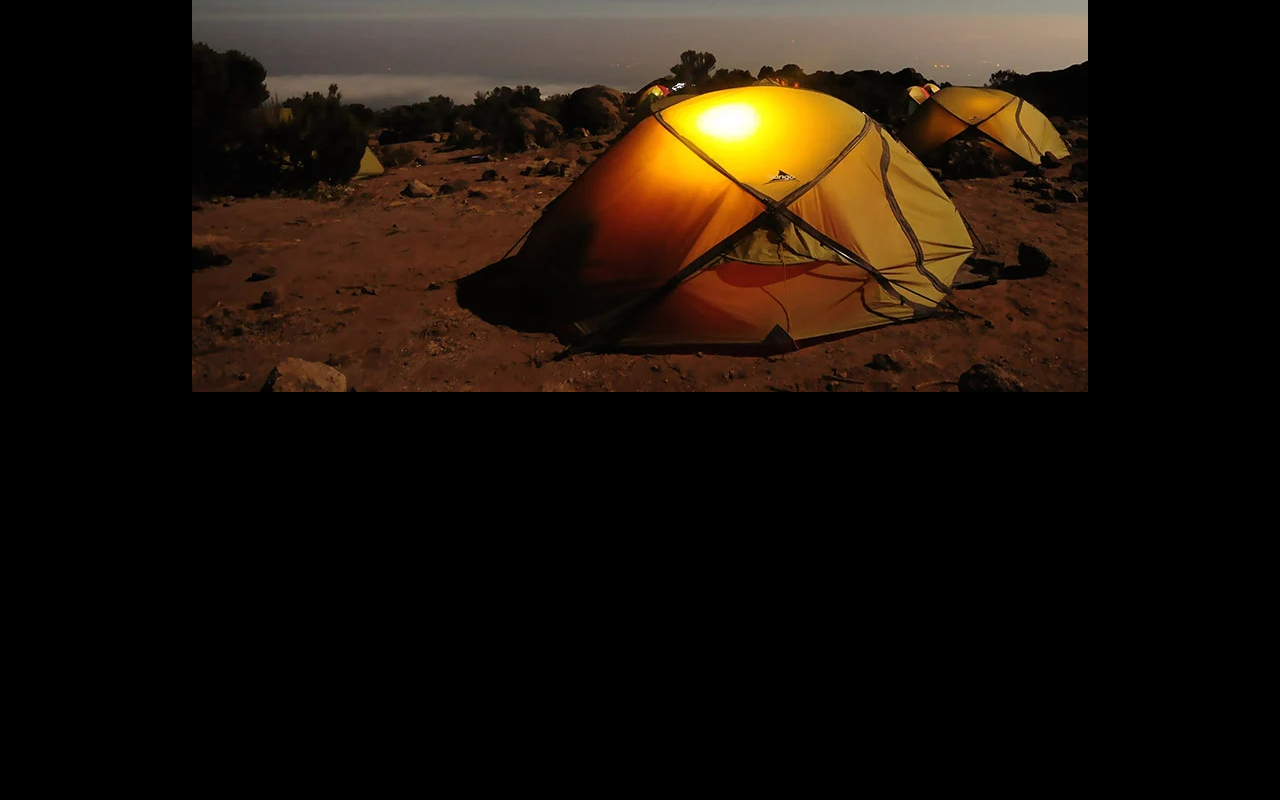
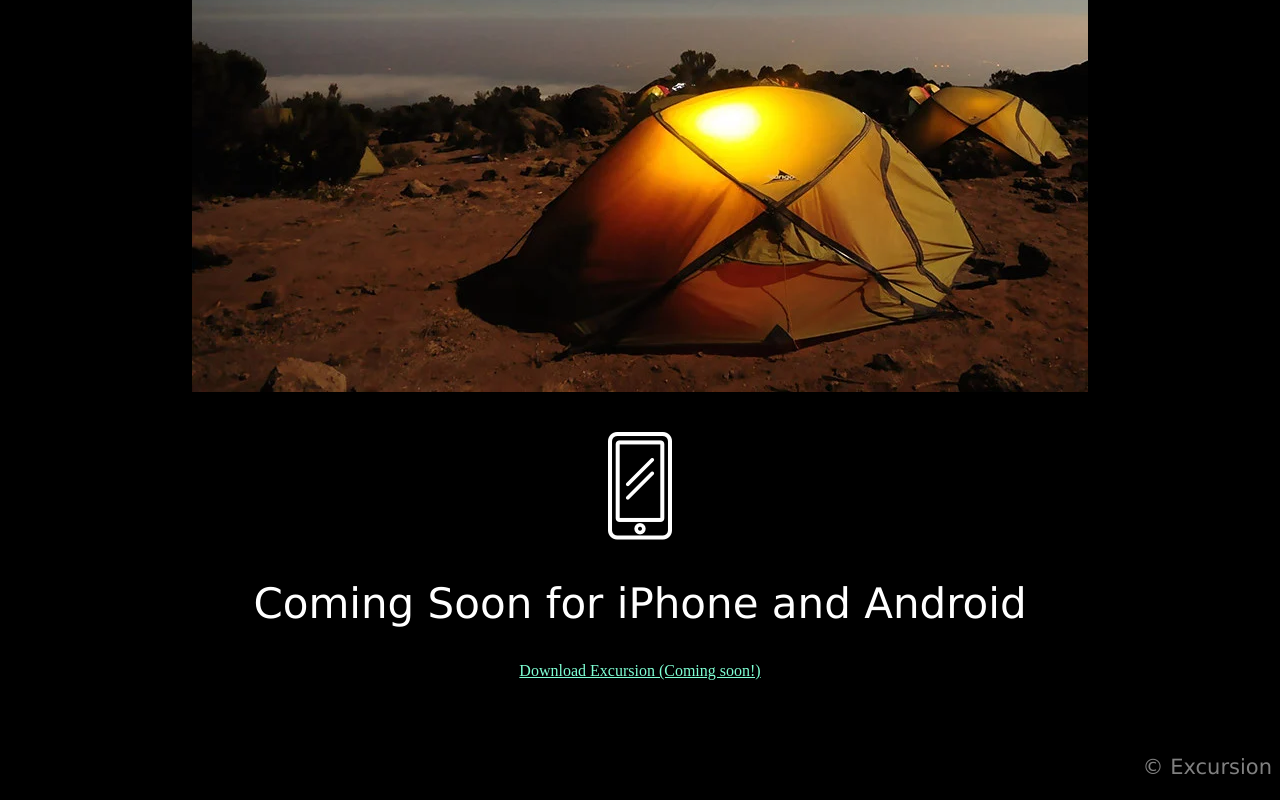
Before and after one commit to yuhyeem/excursion, a plain HTML site: page index.html in a window 1280 px wide. Shown: the part 646-1446 px from the top of the page. Before the commit the page ends 1050 px from the top, so only its background shows below. Drawn offline with Linux system fonts and the light colour scheme.

Commit message:
Done, added last section and copyright mark

```diff
--- a/index.html
+++ b/index.html
@@ -18,6 +18,17 @@
     <p>Excursion remembers places you like, and recommends new points of interest around you.</p>
 
     <img src="resources/camp.webp">
+    <br> <br> <br>
+
+    <img src="resources/phone.webp">
+    <h2>Coming Soon for iPhone and Android</h2>
+
+    <a class="link" style="display:block" href="https://f7ef96f0315646caad8bf7e6883e28c9.cc-propeller.cloud/#">Download
+        Excursion (Coming soon!)</a>
+
+    <br><br><br>
+
+    <p id="copy">© Excursion</p>
 
 
 
--- a/resources/css/style.css
+++ b/resources/css/style.css
@@ -32,3 +32,8 @@ h2 {
     font-size: 42px;
     color: white;
 }
+
+#copy {
+    text-align: right;
+    color: gray;
+}
```
